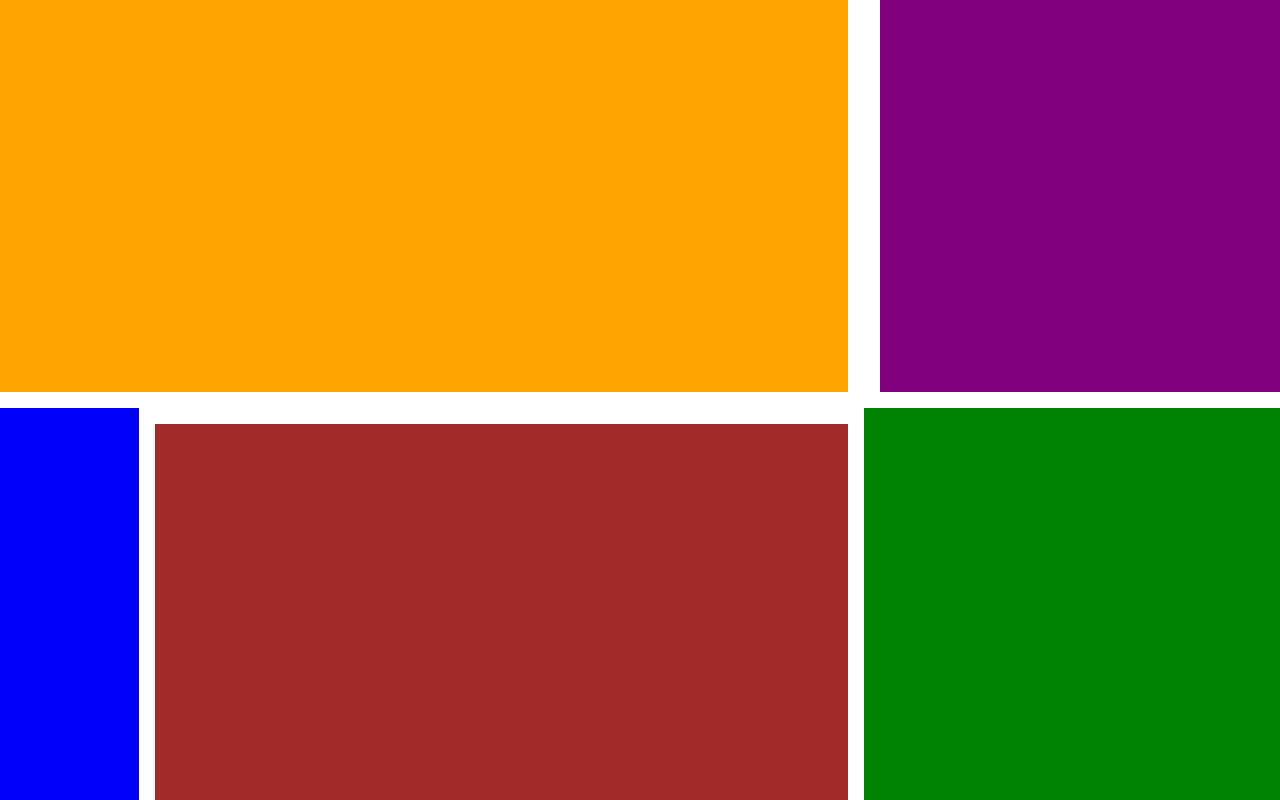
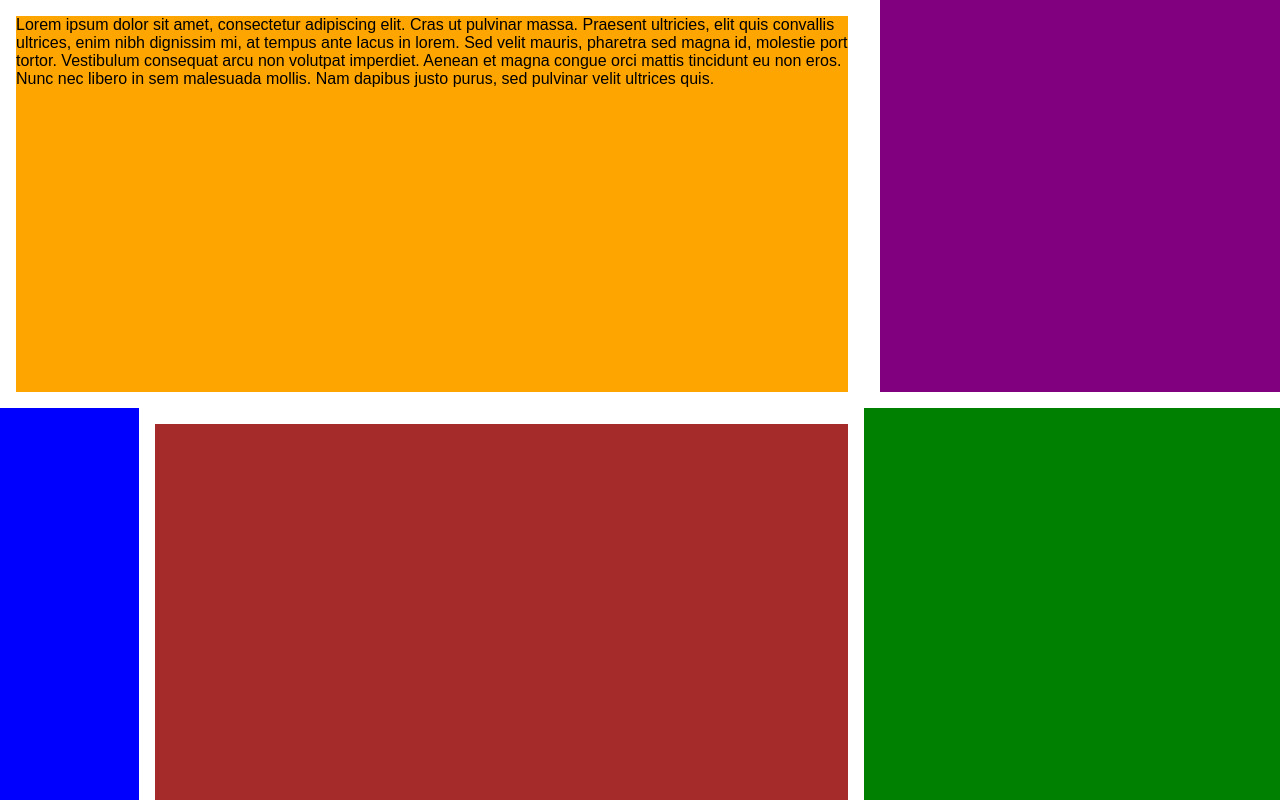
Before and after one commit to Dieff/grif_layout, a React (Create React App) app: page / in a window 1280 px wide. Built offline with nearby package versions, Linux system fonts and the light colour scheme.

Commit message:
Added alignment props

```diff
--- a/src/App.js
+++ b/src/App.js
@@ -1,19 +1,20 @@
-import React, { Component } from 'react';
+import React from 'react';
 import Box from './components/content/Box';
 
 import Layout from './components/layout/Layout';
 import Item from './components/layout/Item';
 
-class App extends Component {
-  render() {
+const App = () => {
   return (
     <div className="App" style={{ width: '100vw', height: '100vh' }}>
       <Layout gap={'1rem'}  columns={[1/10, 1/2, 3/10]}>
         <Item rs={2} cs={1}>
           <Box color="blue" />
         </Item>
-          <Item cs={1} ce={3}>
-            <Box color="orange" />
+        <Item cs={1} ce={3} p="1rem">
+          <Box color="orange">
+          Lorem ipsum dolor sit amet, consectetur adipiscing elit. Cras ut pulvinar massa. Praesent ultricies, elit quis convallis ultrices, enim nibh dignissim mi, at tempus ante lacus in lorem. Sed velit mauris, pharetra sed magna id, molestie porta tortor. Vestibulum consequat arcu non volutpat imperdiet. Aenean et magna congue orci mattis tincidunt eu non eros. Nunc nec libero in sem malesuada mollis. Nam dapibus justo purus, sed pulvinar velit ultrices quis.
+          </Box>
         </Item>
         <Item cs={3} pl={'1rem'}>
           <Box color="purple" />
@@ -28,6 +29,5 @@ class App extends Component {
     </div>
   );
 }
-}
 
 export default App;
--- a/src/components/content/Box.js
+++ b/src/components/content/Box.js
@@ -6,8 +6,12 @@ const Box = (props) => (
     minHeight: '100%',
     backgroundColor: props.color,
   }}>
+    {props.children}
   </div>
 );
 
+Box.defaultProps = {
+  children: <div />,
+};
 
 export default Box;
--- a/src/components/layout/Item.js
+++ b/src/components/layout/Item.js
@@ -1,11 +1,12 @@
 import React from 'react';
 import PropTypes from 'prop-types';
 
-import { margin, padding } from './commonStyleSets';
+import { margin, padding, selfAlignment } from './commonStyleSets';
 
 const Item = (props) => {
   const gridProps = {
     ...margin(props),
+    ...selfAlignment(props),
   };
   if (props.rs) {
     gridProps.gridRowStart = props.rs;
@@ -44,11 +45,11 @@ const Item = (props) => {
 Item.propTypes = {
   ...margin.propTypes,
   ...padding.propTypes,
+  ...selfAlignment.propTypes,
   ce: PropTypes.number,
   cs: PropTypes.number,
   re: PropTypes.number,
   rs: PropTypes.number,
 };
 
-
 export default Item;
--- a/src/components/layout/commonStyleSets.js
+++ b/src/components/layout/commonStyleSets.js
@@ -66,4 +66,21 @@ const margin = styleCreatorFactory(
   ])
 );
 
-export { margin, padding };
+const alignmentValidator = (property) => {
+  if ((property === 'start')
+    || (property === 'center')
+    || (property === 'end')
+  ) {
+    return property;
+  }
+  return 'stretch';
+};
+
+const selfAlignment = styleCreatorFactory(
+  new Map([
+    ['xAlign', { name: 'justifySelf', type: PropTypes.string, validator: alignmentValidator}],
+    ['yAlign', { name: 'alignSelf', type: PropTypes.string, validator: alignmentValidator }],
+  ])
+);
+
+export { margin, padding, selfAlignment };
```
Also changed, not shown: package.json (+4 -4 lines). Lines whose indentation alone changed are shown as unchanged.
